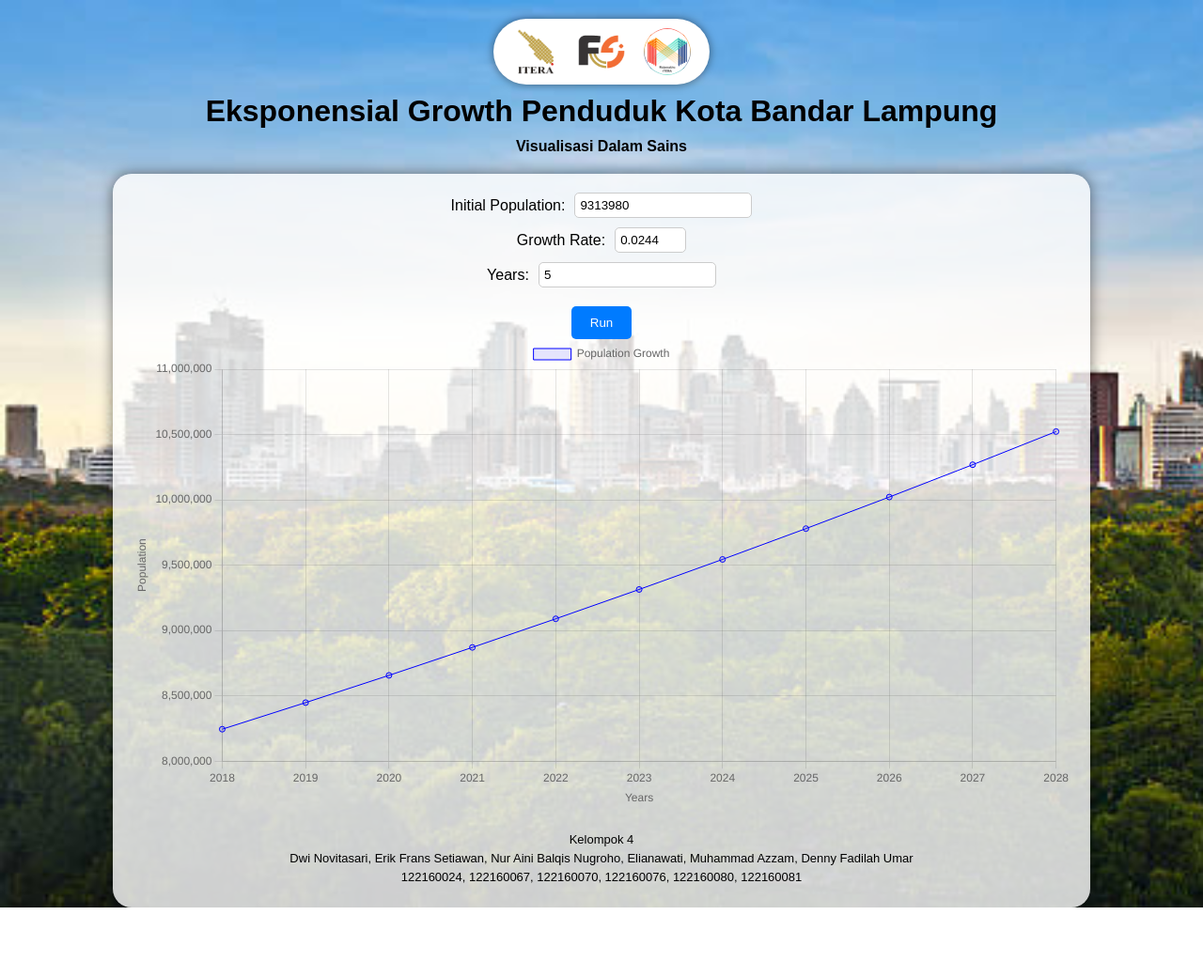
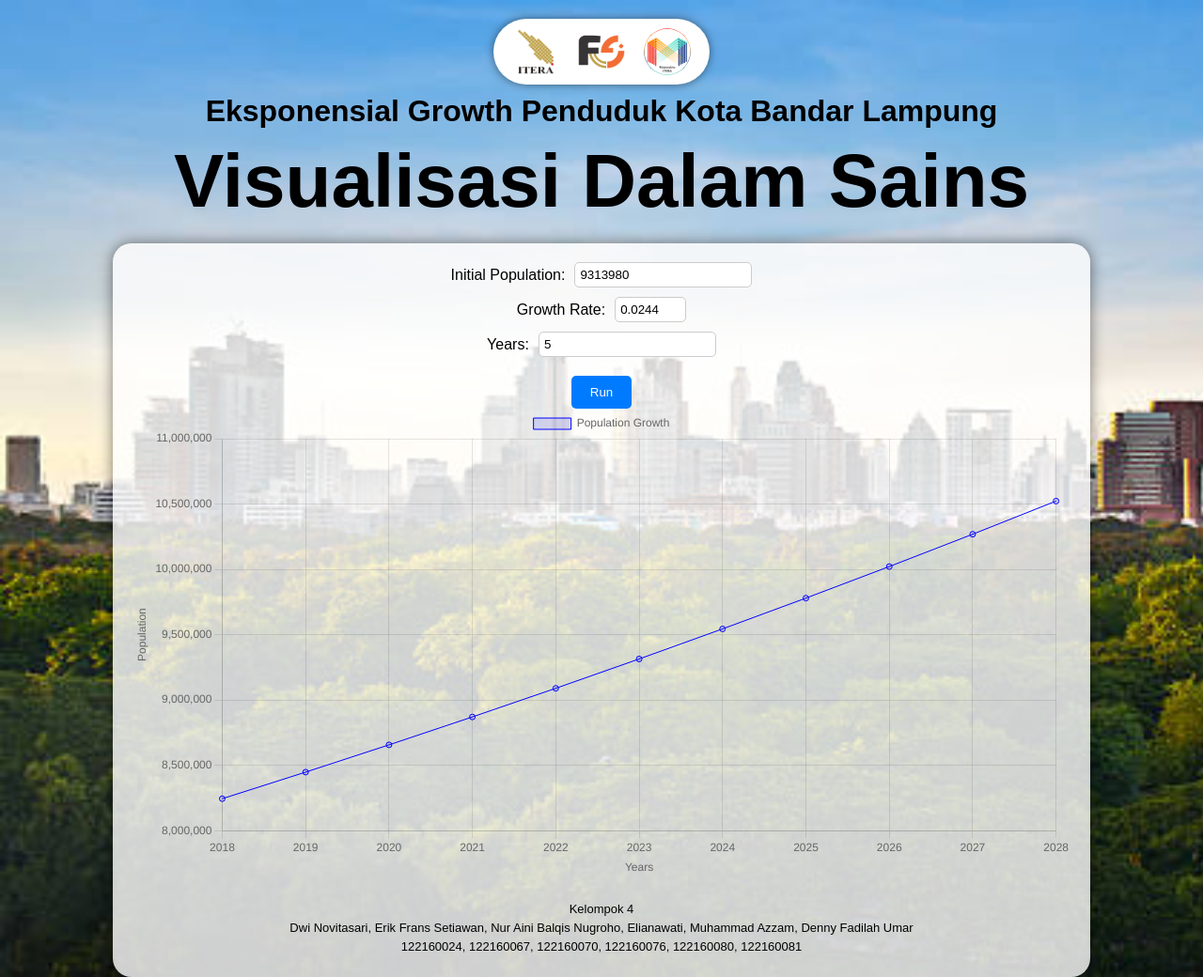
Before and after one commit to maAzzam/Eksponensial-Growth-Penduduk-Kota-Bandar-Lampung, a plain HTML site: page index.html in a window 1280 px wide. Shown: the whole page at 94% size. Before the commit the page ends 966 px from the top, so only its background shows below. Drawn offline with nearby package versions, Linux system fonts and the light colour scheme.

Commit message:
Update style.css

```diff
--- a/style.css
+++ b/style.css
@@ -32,7 +32,7 @@ body {
 }
 
 .subtitle {
-    font-size: 1em; /* Half the size of the main title */
+    font-size: 5em; /* Half the size of the main title */
     margin-top: 10px; /* Adds space between the title and the subtitle */
 }
 
```
